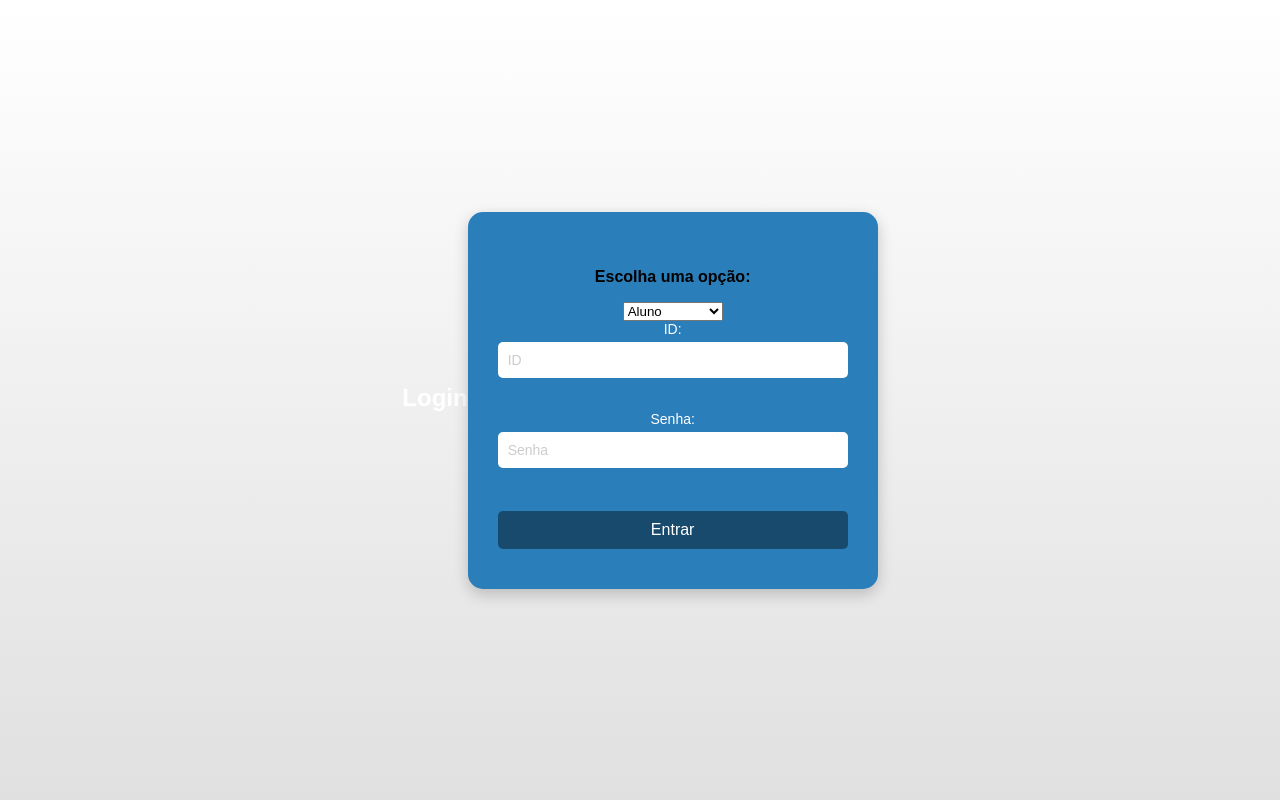
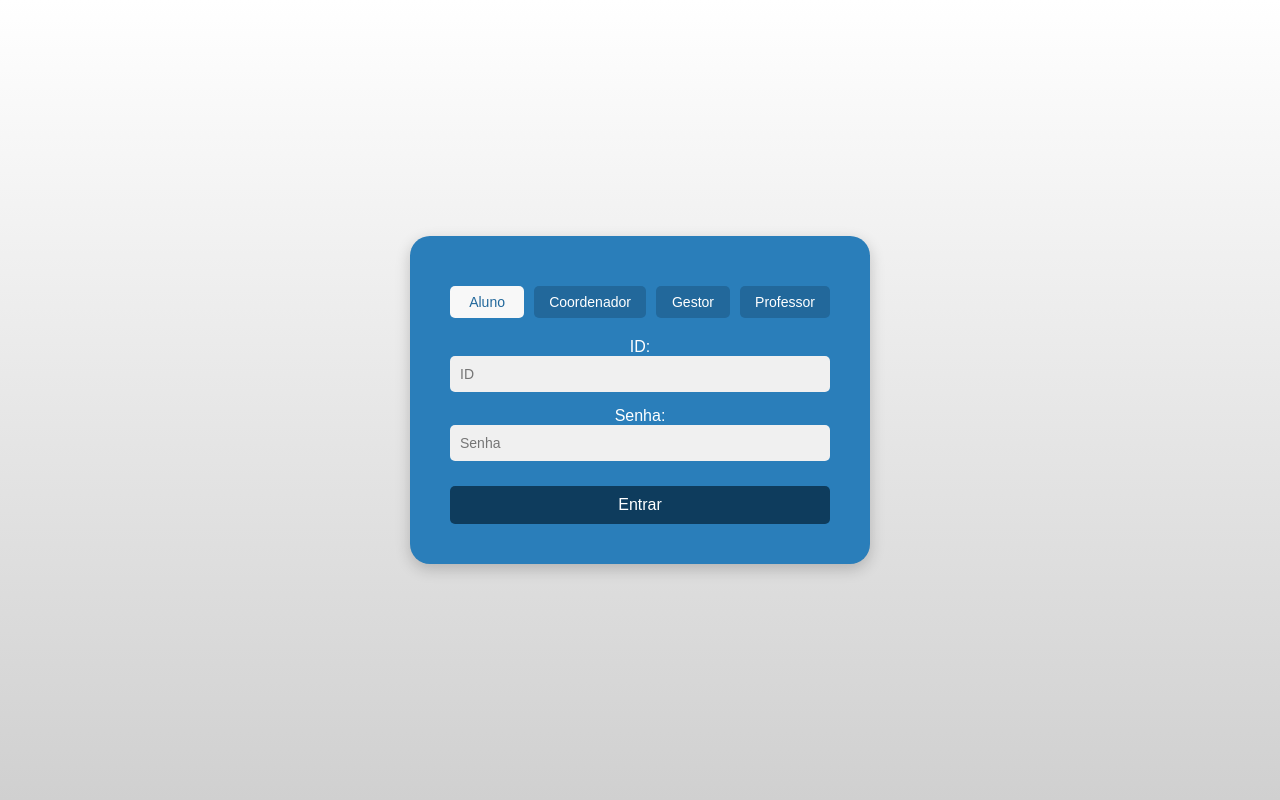
Before and after one commit to maath01/insightedu, a Flask app: page /login in a window 1280 px wide. Run offline with Flask 3, Linux system fonts and the light colour scheme; parts of the project's set-up code (start-up, migrations or seed data) failed here and were passed over.

Commit message:
alteraçoes e novo css para login

```diff
--- a/app.py
+++ b/app.py
@@ -42,10 +42,12 @@ def login():
 
             elif categoria == 'coordenador':
                 session['user_type'] = 'coordenador'
+                flash(f"Coordenador(a) foi logado(a) com sucesso!")
                 flash(f"coordenador(a) {user[1]}, foi logado(a) com sucesso!")
 
             elif categoria == 'gestor':
                 session['user_type'] = 'gestor'
+                flash(f"Gestor(a) foi logado(a) com sucesso!")
                 flash(f"gestor(a) {user[1]}, foi logado(a) com sucesso!")
 
             return redirect(url_for('home'))
@@ -84,8 +86,10 @@ def perfil_aluno(aluno_id):
 
     try:
         student = aluno.get(aluno_id)
+        notas = nota.get_student_notes(aluno_id)
         if student:
-            return render_template('perfil_aluno.html', aluno=student)
+
+            return render_template('perfil_aluno.html', aluno=student, notas=notas)
         else:
             return render_template('erro.html', mensagem=f"Aluno com ID {aluno_id} não encontrado.")
     finally:
--- a/static/style.css
+++ b/static/style.css
@@ -1,42 +1,53 @@
 body {
     font-family: Arial, sans-serif;
-    background: linear-gradient(to bottom, #ffffff, #e0e0e0);
+    background: linear-gradient(to bottom, #ffffff, #d0d0d0);
     display: flex;
     justify-content: center;
     align-items: center;
     height: 100vh;
     margin: 0;
 }
-
+label {
+    color: white;
+    text-align: left;
+}
 form {
     background-color: #2A7EBA;
-    border-radius: 15px;
-    padding: 40px 30px;
-    width: 350px;
+    border-radius: 20px;
+    padding: 40px;
+    width: 380px;
     box-shadow: 0 5px 15px rgba(0, 0, 0, 0.2);
     text-align: center;
 }
 
-h1 {
+
+.icon {
+    font-size: 30px;
     color: #ffffff;
-    font-size: 24px;
+    margin-bottom: 15px;
+}
+
+.category-buttons {
+    display: flex;
+    justify-content: center;
+    gap: 10px;
     margin-bottom: 20px;
 }
 
-.categoria {
-    text-align: left;
-    margin-bottom: 20px;
-    color: #ffffff;
-    font-size: 16px;
+.category-buttons button {
+    background-color: #22689B;
+    border: none;
+    padding: 8px 15px;
+    border-radius: 5px;
+    font-size: 14px;
+    cursor: pointer;
+    transition: 0.3s;
 }
 
-label {
-    display: block;
-    color: #ffffff;
-    margin-bottom: 5px;
-    font-size: 14px;
+.category-buttons button.selected {
+    background-color: #f8f8f8;
+    color: #22689B;
 }
-
 
 input[type="text"],
 input[type="password"] {
@@ -47,14 +58,11 @@ input[type="password"] {
     border-radius: 5px;
     outline: none;
     font-size: 14px;
-}
-
-input::placeholder {
-    color: #cccccc;
+    background: #f0f0f0;
 }
 
 button {
-    background-color: #184A6D;
+    background-color: #0e3c5d;
     color: white;
     border: none;
     padding: 10px 15px;
@@ -67,16 +75,7 @@ button {
 }
 
 button:hover {
-    background-color: #0e3c5d;
-}
-
-.alert {
-    background-color: #2A7EBA;
-    color: white;
-    padding: 10px;
-    border-radius: 5px;
-    margin-bottom: 15px;
-    text-align: center;
+    background-color: #082b40;
 }
 
 @media (max-width: 400px) {
--- a/templates/home_aluno.html
+++ b/templates/home_aluno.html
@@ -33,6 +33,7 @@
                 <li><a href="#">Início</a></li>
                 <li><a href="#">Sobre</a></li>
                 <li><a href="#">Contato</a></li>
+                <li><a href="#">Meu Perfil</a></li>
                 <li><a href="/logout">Logout</a></li>
             </ul>
         </div>
--- a/templates/index.html
+++ b/templates/index.html
@@ -4,6 +4,7 @@
     <meta charset="UTF-8">
     <meta name="viewport" content="width=device-width, initial-scale=1.0">
     <title>InsightEdu</title>
+    <link href="https://cdn.jsdelivr.net/npm/bootstrap@5.3.3/dist/css/bootstrap.min.css" rel="stylesheet" integrity="sha384-QWTKZyjpPEjISv5WaRU9OFeRpok6YctnYmDr5pNlyT2bRjXh0JMhjY6hW+ALEwIH" crossorigin="anonymous">
 </head>
 <body>
     <h1>InsightEdu</h1>
--- a/templates/login.html
+++ b/templates/login.html
@@ -1,3 +1,4 @@
+
 <!DOCTYPE html>
 <html lang="pt-br">
 <head>
@@ -5,10 +6,9 @@
     <meta name="viewport" content="width=device-width, initial-scale=1.0">
     <link rel="stylesheet" href="../static/style.css">
     <title>Login</title>
+</head>
 
-</head>
 <body>
-
     {% with messages = get_flashed_messages() %}
         {% if messages %}
             <ul id="messages" class="list-unstyled">
@@ -19,29 +19,42 @@
         {% endif %}
     {% endwith %}
 
-
-    <h1>Login</h1>
+    <!-- <div class="logo">
+        <img src="../static/logo.png" alt="Logo">
+    </div> -->
 
     <form action="/login" method="POST">
-        <p><b>Escolha uma opção: </b></p>
 
-        <select name="categoria" id="categoria">
-            <option value="aluno">Aluno</option>
-            <option value="professor">Professor</option>
-            <option value="coordenador">Coordenador</option>
-            <option value="gestor">Gestor</option>
-        </select>
+
+        <!--<div class="icon">👤</div> -->
+
+        <div class="category-buttons">
+            <button type="button" class="selected" onclick="selectCategory(this, 'aluno')">Aluno</button>
+            <button type="button" onclick="selectCategory(this, 'coordenador')">Coordenador</button>
+            <button type="button" onclick="selectCategory(this, 'gestor')">Gestor</button>
+            <button type="button" onclick="selectCategory(this, 'professor')">Professor</button>
+        </div>
+        <input type="hidden" name="categoria" id="categoria" value="aluno">
 
         <div class="login">
             <label for="id">ID:</label>
-            <input type="text" id="id" name="id" required placeholder="ID"><br><br>
+            <input type="text" id="id" name="id" required placeholder="ID"><br>
 
             <label for="senha">Senha:</label>
-            <input type="password" id="senha" name="senha" required placeholder="Senha"><br><br>
+            <input type="password" id="senha" name="senha" required placeholder="Senha"><br>
         </div>
-
 
         <button type="submit">Entrar</button>
     </form>
+
+    <script>
+        function selectCategory(element, category) {
+            document.querySelectorAll('.category-buttons button').forEach(btn => {
+                btn.classList.remove('selected');
+            });
+            element.classList.add('selected');
+            document.getElementById('categoria').value = category;
+        }
+    </script>
 </body>
 </html>
```
Also changed, not shown: templates/perfil_aluno.html (+18 -3 lines).
